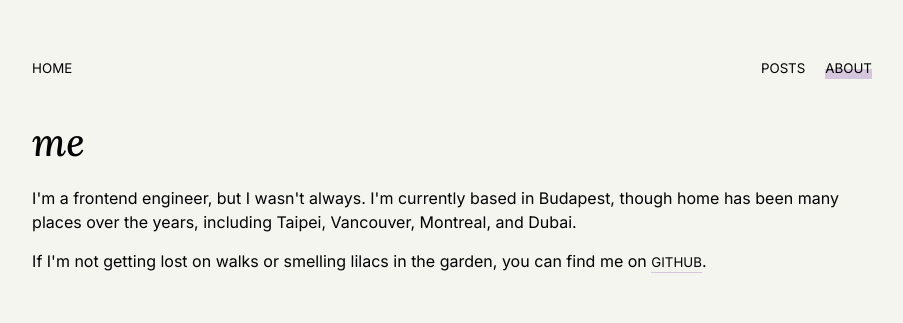
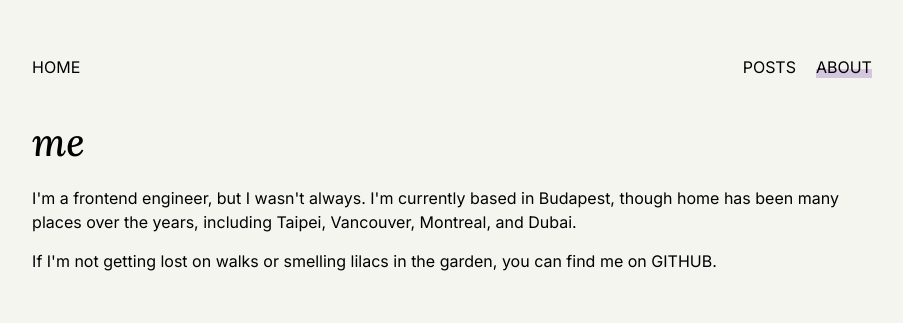
Before and after one commit to kuosandys/kuosandys-dev, a SvelteKit app: page /about in a window 1280 px wide. Shown: the top 323 px of the page, without its empty margins (188-1091 px from the left). Built offline with nearby package versions, Linux system fonts and the light colour scheme.

Commit message:
fix: style bugs

```diff
--- a/src/app.css
+++ b/src/app.css
@@ -42,9 +42,9 @@
 	--color-neutral-dark: hsl(201, 39%, 5%);
 	--color-neutral-light: hsl(60, 20%, 95%);
 	--color-neutral-white: hsl(0, 0%, 100%);
-	--color-neutral-gray-0: hsl(0, 0%, 60%);
-	--color-neutral-gray-1: hsl(0, 0%, 50%);
-	--color-accent-dark: hsla(273, 90%, 90%, 0.3);
+	--color-neutral-gray-0: hsl(25, 3%, 60%);
+	--color-neutral-gray-1: hsl(273, 3%, 50%);
+	--color-accent-dark: hsla(25, 100%, 84%, 0.4);
 	--color-accent-light: hsla(273, 36%, 70%, 0.5);
 
 	--color-background: var(--color-neutral-light);
@@ -131,13 +131,13 @@ h1 {
 }
 
 h2 {
-	font-size: var(--step-1);
+	font-size: var(--step-2);
 	margin-bottom: var(--space-3xs);
 
 }
 
 h3 {
-	font-size: var(--step-0);
+	font-size: var(--step-1);
 }
 
 p {
@@ -145,18 +145,9 @@ p {
 }
 
 a {
-	box-shadow: inset 0 -1px var(--color-accent);
-	display: inline-block;
 	color: unset;
-	font-size: smaller;
 	text-decoration: none;
 	text-transform: uppercase;
-	transition: all 0.3s ease-out;
-	width: max-content;
-}
-
-a:hover {
-	box-shadow: inset 0 -10px var(--color-accent);
 }
 
 ul {
--- a/src/lib/components/Header.svelte
+++ b/src/lib/components/Header.svelte
@@ -1,18 +1,19 @@
 <script>
   import { page } from '$app/stores';
+  import Link from './Link.svelte';
 </script>
 
 <header>
   <nav>
     <ul>
       <li>
-        <a class:active={$page.url.pathname === '/'} href="/">home</a>
+        <Link path="/" active={$page.url.pathname === '/'}>home</Link>
       </li>
       <li>
-        <a class:active={$page.url.pathname.includes('/posts')} href="/posts">posts</a>
+        <Link path="/posts" active={$page.url.pathname === '/posts'}>posts</Link>
       </li>
       <li>
-        <a class:active={$page.url.pathname === '/about'} href="/about">about</a>
+        <Link path="/about" active={$page.url.pathname === '/about'}>about</Link>
       </li>
     </ul>
   </nav>
@@ -31,13 +32,4 @@
   li:first-child {
     margin-right: auto;
   }
-
-  a {
-    box-shadow: none;
-  }
-
-  a:hover,
-  a.active {
-    box-shadow: inset 0 -10px var(--color-accent);
-  }
 </style>
--- /dev/null
+++ b/src/lib/components/Link.svelte
@@ -0,0 +1,30 @@
+<script lang="ts">
+  export let path: string;
+  export let active: boolean | undefined = undefined;
+</script>
+
+<a href={path} {...$$restProps}>
+  <span class:active class:inactive={active === false}>
+    <slot />
+  </span>
+</a>
+
+<style>
+  span {
+    background: linear-gradient(180deg, transparent 50%, var(--color-accent) 50%);
+    background-size: 100% 0.1rem;
+    background-position-y: 100%;
+    background-repeat: no-repeat;
+    padding-bottom: 0.1rem;
+    transition: all 0.3s ease-out;
+  }
+
+  span.inactive {
+    background-size: 100% 0rem;
+  }
+
+  span:hover,
+  span.active {
+    background-size: 100% 1.2rem;
+  }
+</style>
--- a/src/routes/about/+page.svelte
+++ b/src/routes/about/+page.svelte
@@ -1,5 +1,6 @@
 <script lang="ts">
   import { TITLE } from '$constants';
+  import Link from '$lib/components/Link.svelte';
 </script>
 
 <svelte:head>
@@ -14,5 +15,5 @@
 </p>
 <p>
   If I'm not getting lost on walks or smelling lilacs in the garden, you can find me on
-  <a href="https://github.com/kuosandys" target="_blank" rel="noreferrer">Github</a>.
+  <Link path="https://github.com/kuosandys" target="_blank" rel="noreferrer">Github</Link>.
 </p>
--- a/src/routes/api/posts/+server.ts
+++ b/src/routes/api/posts/+server.ts
@@ -3,10 +3,10 @@ import { fetchPosts } from '$lib/utils/postsUtils';
 
 export interface Post {
   metadata: {
+    title: string;
     date: string;
-    description: string;
-    title: string;
-    tags: string[];
+    description?: string;
+    tags?: string[];
   };
   path: string;
 }
--- a/src/routes/posts/+page.svelte
+++ b/src/routes/posts/+page.svelte
@@ -1,5 +1,6 @@
 <script lang="ts">
   import { TITLE } from '$constants';
+  import Link from '$lib/components/Link.svelte';
   import { formatDate } from '../../utils/helpers';
   import type { PageData } from './$types';
 
@@ -24,9 +25,8 @@
   <ul>
     {#each sortedPosts as post}
       <li>
-        <a href={`/posts/${post.path}`}>{post.metadata.title}</a>
-        <span class="post__description">{post.metadata.description}</span>
         <span class="text--smaller">{formatDate(post.metadata.date, false)}</span>
+        <Link path={`/posts/${post.path}`}>{post.metadata.title}</Link>
       </li>
     {/each}
   </ul>
@@ -44,13 +44,4 @@
     flex-direction: column;
     gap: var(--space-3xs);
   }
-
-  a {
-    font-size: inherit;
-  }
-
-  .post__description {
-    font-size: smaller;
-    font-style: italic;
-  }
 </style>
```
